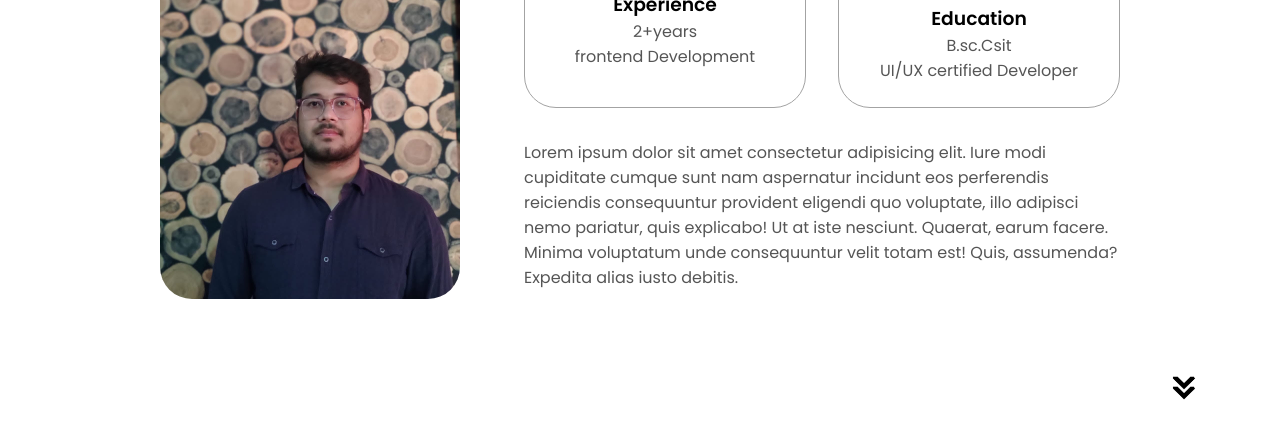
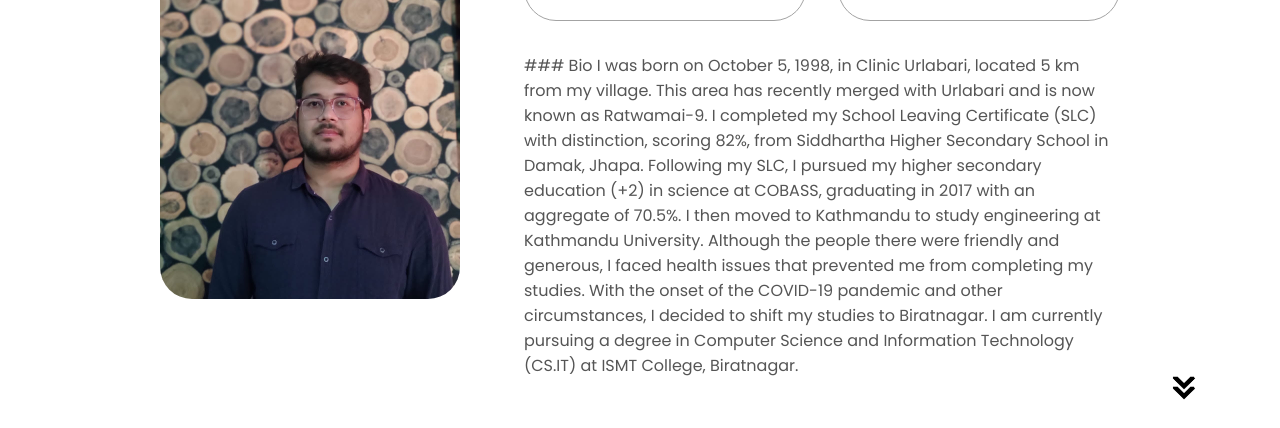
Before and after one commit to TromHFORU/portfolio, a plain HTML site: page index.html in a window 1280 px wide. Shown: the part 1220-1648 px from the top of the page. Drawn offline with Linux system fonts and the light colour scheme.

Commit message:
Bio addded

```diff
--- a/index.html
+++ b/index.html
@@ -77,7 +77,13 @@
 
             </div>
             <div class="text-container">
-                <p>Lorem ipsum dolor sit amet consectetur adipisicing elit. Iure modi cupiditate cumque sunt nam aspernatur incidunt eos perferendis reiciendis consequuntur provident eligendi quo voluptate, illo adipisci nemo pariatur, quis explicabo! Ut at iste nesciunt. Quaerat, earum facere. Minima voluptatum unde consequuntur velit totam est! Quis, assumenda? Expedita alias iusto debitis.</p></div>
+                <p>### Bio
+
+                  I was born on October 5, 1998, in Clinic Urlabari, located 5 km from my village. This area has recently merged with Urlabari and is now known as Ratwamai-9. I completed my School Leaving Certificate (SLC) with distinction, scoring 82%, from Siddhartha Higher Secondary School in Damak, Jhapa.
+
+                  Following my SLC, I pursued my higher secondary education (+2) in science at COBASS, graduating in 2017 with an aggregate of 70.5%. I then moved to Kathmandu to study engineering at Kathmandu University. Although the people there were friendly and generous, I faced health issues that prevented me from completing my studies.
+
+                  With the onset of the COVID-19 pandemic and other circumstances, I decided to shift my studies to Biratnagar. I am currently pursuing a degree in Computer Science and Information Technology (CS.IT) at ISMT College, Biratnagar.</p></div>
         </div>
     </div>
     <img src="./assets/arrow.png" alt="arrow-icon" class="icon arrow" onclick="location.href='./#experience'">
```
